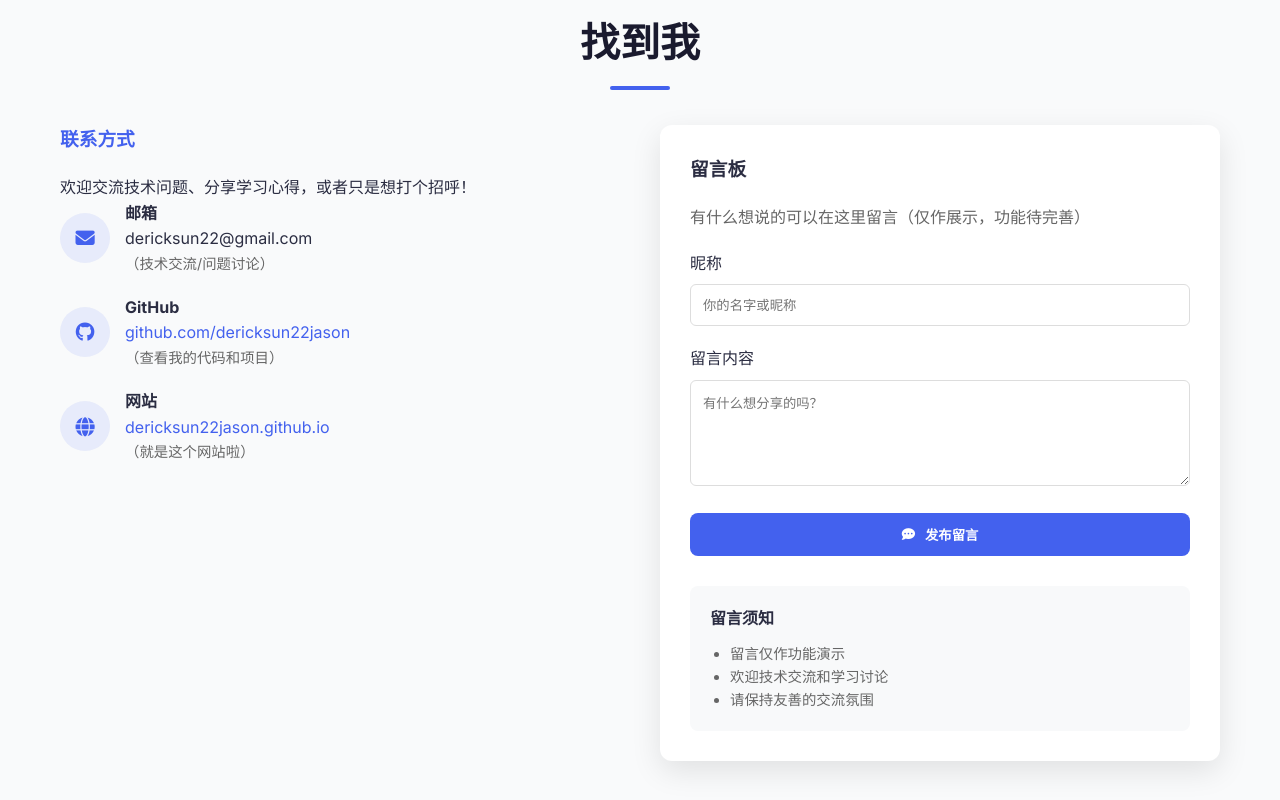
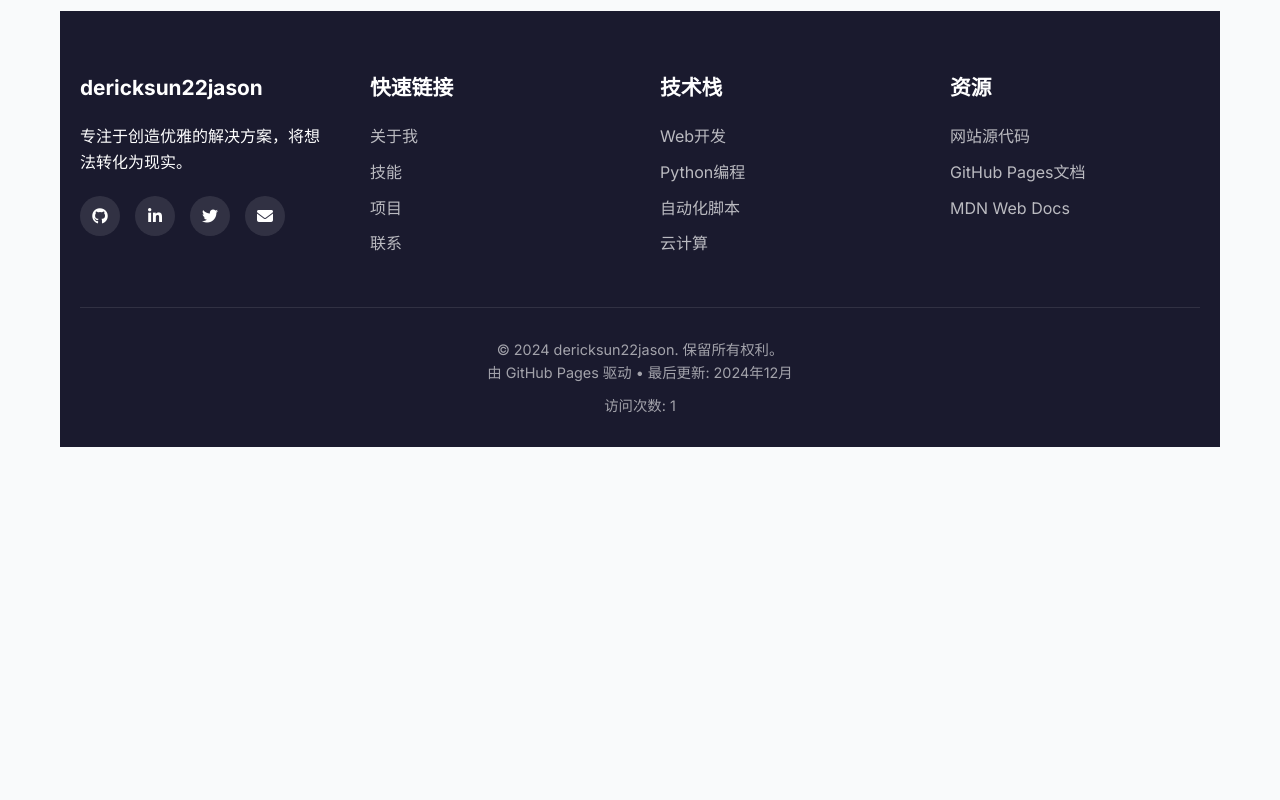
Before and after one commit to dericksun22jason/dericksun22jason.github.io, a plain HTML site: page index.html in a window 1280 px wide. Shown: the part 2220-3020 px from the top of the page. After the commit the page ends 2667 px from the top, so only its background shows below. Drawn offline with Linux system fonts and the light colour scheme.

Commit message:
Update index.html

```diff
--- a/index.html
+++ b/index.html
@@ -741,79 +741,7 @@
         </section>
 
         <!-- 联系 -->
-<section id="contact">
-    <h2 class="section-title">找到我</h2>
-    <div class="contact-grid">
-        <div class="contact-info">
-            <h3>联系方式</h3>
-            <p>欢迎交流技术问题、分享学习心得，或者只是想打个招呼！</p>
 
-            <div class="contact-item">
-                <div class="contact-icon">
-                    <i class="fas fa-envelope"></i>
-                </div>
-                <div>
-                    <h4>邮箱</h4>
-                    <p>dericksun22@gmail.com</p>
-                    <p style="font-size: 0.9rem; color: #666;">（技术交流/问题讨论）</p>
-                </div>
-            </div>
-
-            <div class="contact-item">
-                <div class="contact-icon">
-                    <i class="fab fa-github"></i>
-                </div>
-                <div>
-                    <h4>GitHub</h4>
-                    <p><a href="https://github.com/dericksun22jason" style="color: var(--primary-color); text-decoration: none;">github.com/dericksun22jason</a></p>
-                    <p style="font-size: 0.9rem; color: #666;">（查看我的代码和项目）</p>
-                </div>
-            </div>
-
-            <div class="contact-item">
-                <div class="contact-icon">
-                    <i class="fas fa-globe"></i>
-                </div>
-                <div>
-                    <h4>网站</h4>
-                    <p><a href="https://dericksun22jason.github.io" style="color: var(--primary-color); text-decoration: none;">dericksun22jason.github.io</a></p>
-                    <p style="font-size: 0.9rem; color: #666;">（就是这个网站啦）</p>
-                </div>
-            </div>
-        </div>
-
-        <div class="card">
-            <h3 style="margin-bottom: 20px;">留言板</h3>
-            <p style="margin-bottom: 20px; color: #666;">有什么想说的可以在这里留言（仅作展示，功能待完善）</p>
-
-            <form id="contact-form" onsubmit="return submitForm()">
-                <div style="margin-bottom: 20px;">
-                    <label style="display: block; margin-bottom: 8px; font-weight: 500;">昵称</label>
-                    <input type="text" placeholder="你的名字或昵称" required style="width: 100%; padding: 12px; border: 1px solid #ddd; border-radius: 6px; font-family: inherit;">
-                </div>
-
-                <div style="margin-bottom: 20px;">
-                    <label style="display: block; margin-bottom: 8px; font-weight: 500;">留言内容</label>
-                    <textarea placeholder="有什么想分享的吗？" required rows="5" style="width: 100%; padding: 12px; border: 1px solid #ddd; border-radius: 6px; font-family: inherit;"></textarea>
-                </div>
-
-                <button type="submit" class="btn" style="width: 100%;">
-                    <i class="fas fa-comment-dots"></i>
-                    发布留言
-                </button>
-            </form>
-
-            <div style="margin-top: 30px; padding: 20px; background: #f8f9fa; border-radius: 8px;">
-                <h4 style="margin-bottom: 10px;">留言须知</h4>
-                <ul style="margin: 0; padding-left: 20px; font-size: 0.9rem; color: #666;">
-                    <li>留言仅作功能演示</li>
-                    <li>欢迎技术交流和学习讨论</li>
-                    <li>请保持友善的交流氛围</li>
-                </ul>
-            </div>
-        </div>
-    </div>
-</section>
 
     <!-- 页脚 -->
     <footer>
```
